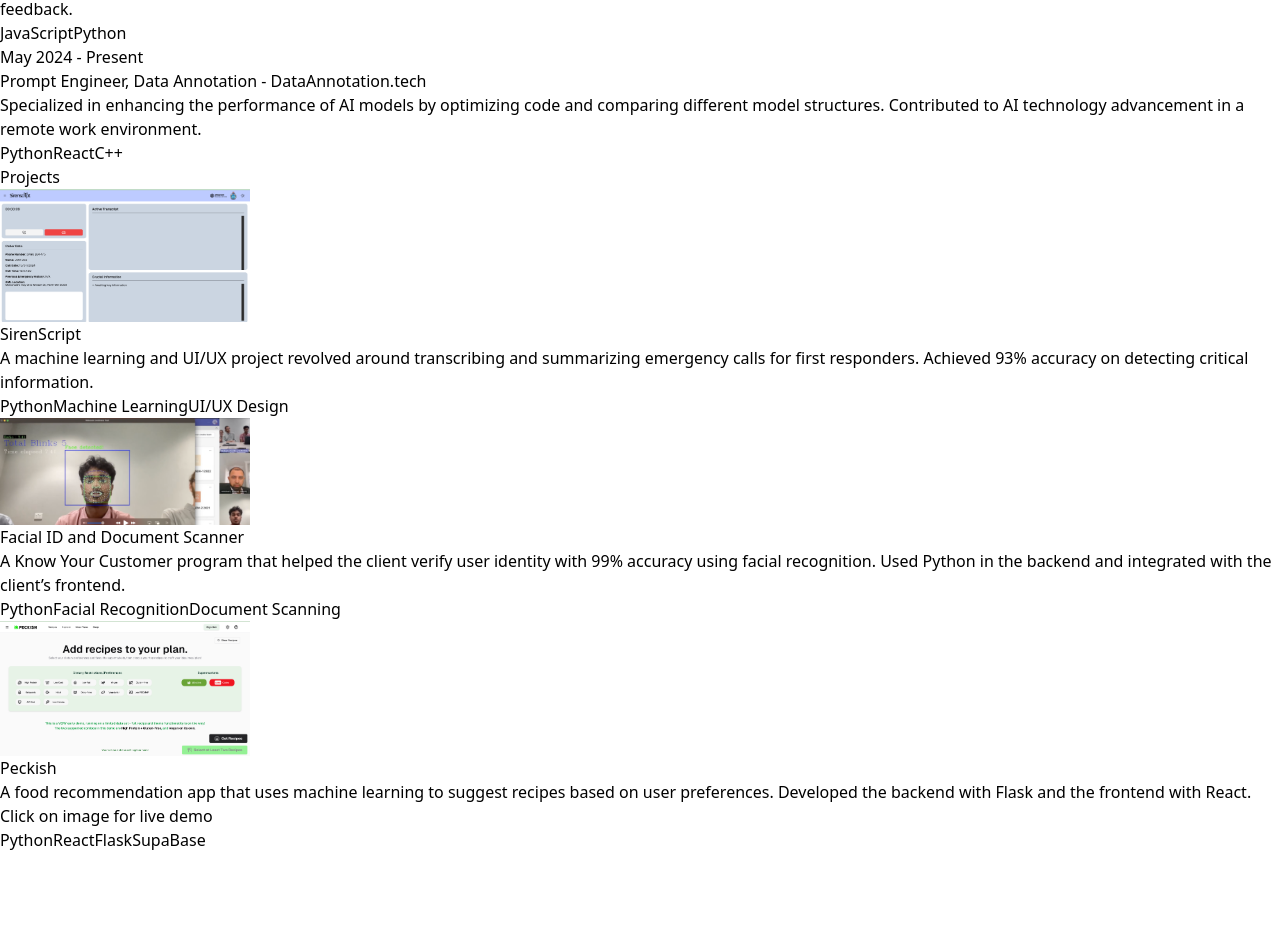
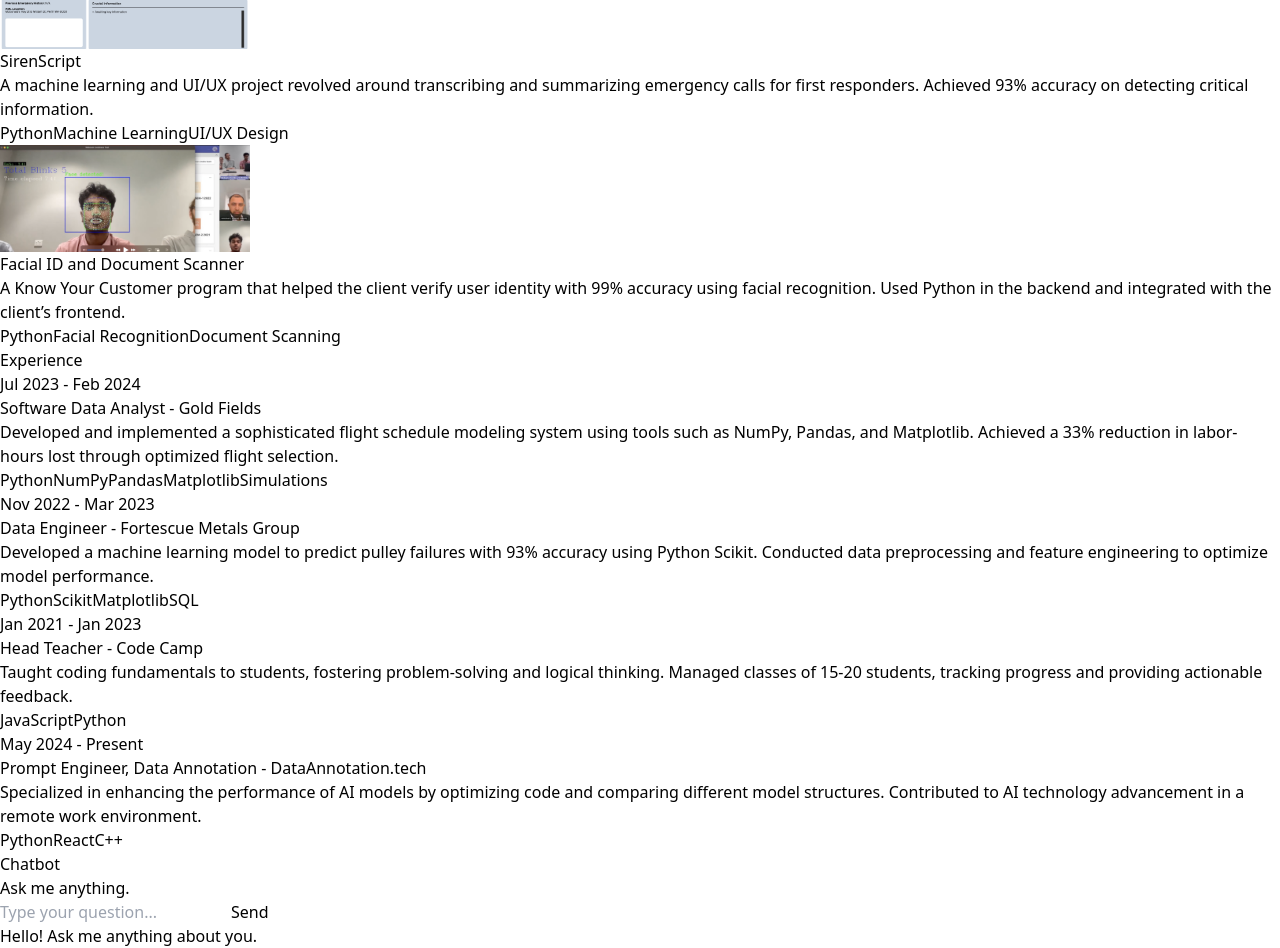
Before and after one commit to AbhinavDevelops/portfolio, a React (Vite) app: page / in a window 1280 px wide. Shown: the part 4120-5068 px from the top of the page. Before the commit the page ends 4972 px from the top, so only its background shows below. Built offline with nearby package versions, Linux system fonts and the light colour scheme.

Commit message:
updated listings

```diff
--- a/src/App.jsx
+++ b/src/App.jsx
@@ -4,6 +4,8 @@ import Me from "./components/me"
 import Technologies from './components/technologies'
 import Experience from './components/experience'
 import Projects from './components/projects'
+import ChatbotA from './components/chat_a'
+import ChatbotB from './components/chat_b'
 
 const App = () => {
   return (
@@ -21,10 +23,11 @@ const App = () => {
 
         <Technologies />
 
+        <Projects />
+
         <Experience />
 
-        <Projects />
-
+        <ChatbotB />
 
       </div>
 
--- /dev/null
+++ b/src/components/chat_a.jsx
@@ -0,0 +1,46 @@
+import React, { useState } from 'react';
+
+const ChatbotA = () => {
+    const [userInput, setUserInput] = useState('');
+    const [botResponse, setBotResponse] = useState('Hello! How can I help you?');
+
+    const handleSubmit = (e) => {
+        e.preventDefault();
+        // Functionality to handle chat responses will be added here
+        // For now, the bot will respond with a default message after a delay
+        setBotResponse("Let me think...");
+
+        setTimeout(() => {
+            setBotResponse(`Hello! I'm still under development. But soon I will be able to answer questions about you.`);
+        }, 500);
+
+        setUserInput('');
+    };
+
+    return (
+        <div className="bg-gray-200 p-5 flex flex-col items-center shadow-md rounded-md">
+            <div className="max-w-3xl">
+                <h2 className="text-2xl font-bold text-center">Chatbot</h2>
+                <div className="w-full mt-5">
+                    <p className="text-sm mt-2 text-gray-600">Ask me anything</p>
+                    <form className="flex items-center" onSubmit={handleSubmit}>
+                        <input
+                            type="text"
+                            className="p-2 bg-gray-200 rounded-lg flex-grow"
+                            placeholder="Type your question..."
+                            value={userInput}
+                            onChange={(e) => setUserInput(e.target.value)}
+                        />
+                        <button className="ml-4 bg-gradient-to-b from-gray-700 to-gray-900 text-white font-medium p-2 text-sm rounded-lg hover:scale-105 duration-300 " type="submit">
+                            Send
+                        </button>
+                    </form>
+                </div>
+                <div className="mt-4 max-w-md">
+                    <p className="text-sm text-gray-600 italic">{botResponse}</p>
+                </div>
+            </div>
+        </div>
+    );
+};
+export default ChatbotA;
--- /dev/null
+++ b/src/components/chat_b.jsx
@@ -0,0 +1,56 @@
+import React, { useState } from "react";
+
+const ChatbotB = () => {
+    const [userInput, setUserInput] = useState("");
+    const [botResponse, setBotResponse] = useState("Hello! Ask me anything about you.");
+
+    const handleSubmit = (event) => {
+        event.preventDefault();
+        // Functionality to handle user questions and fetch bot responses can be added here.
+        // For now, a simple reply is provided after a delay of 2 seconds.
+
+        let userQuestion = userInput;
+        setTimeout(() => {
+            let response;
+
+            // Switch statement to handle specific user questions
+            switch (userQuestion.toLowerCase()) {
+                case "hi":
+                case "hello":
+                    response = "Hello there!";
+                    break;
+                case "how are you?":
+                    response = "I'm just a chatbot, but thanks for asking!";
+                    break;
+                default:
+                    response = "I'm sorry, I don't understand that.";
+            }
+
+            setBotResponse(response);
+            setUserInput("");
+        }, 2000);
+    };
+
+    return (
+        <div className="bg-gray-200 rounded-md p-4 shadow-md my-4">
+            <h3 className="text-xl font-bold mb-2">Chatbot</h3>
+            <p className="text-gray-600 italic">Ask me anything.</p>
+            <form className="flex items-center" onSubmit={handleSubmit}>
+                <input
+                    type="text"
+                    className="p-2 bg-gray-100 rounded-lg flex-grow"
+                    placeholder="Type your question..."
+                    value={userInput}
+                    onChange={(e) => setUserInput(e.target.value)}
+                />
+                <button className="bg-blue-500 hover:bg-blue-400 text-white font-semi-bold py-2 px-4 ml-3">
+                    Send
+                </button>
+            </form>
+            <div className="mt-4 border-t-2 border-gray-100 pt-4">
+                <p className="text-gray-600 italic">{botResponse}</p>
+            </div>
+        </div>
+    );
+};
+export default ChatbotB;
--- a/src/constants/index.js
+++ b/src/constants/index.js
@@ -16,6 +16,13 @@ export const HERO = `Studying software engineering by chance but making it my pa
 export const PROJECTS = [
 
     {
+        title: "Peckish",
+        image: peckish,
+        description: "A food recommendation app that uses machine learning to suggest recipes based on user preferences. Developed the backend with Flask and the frontend with React. Click on image for live demo",
+        technologies: ["Python", "React", "Flask", "SupaBase"],
+        link: "https://peckish-ai.vercel.app/",
+    },
+    {
         title: "SirenScript",
         image: siren_script,
         description: `A machine learning and UI/UX project revolved around transcribing and summarizing
@@ -29,14 +36,6 @@ export const PROJECTS = [
         description: "A Know Your Customer program that helped the client verify user identity with 99% accuracy using facial recognition. Used Python in the backend and integrated with the client’s frontend.",
         technologies: ["Python", "Facial Recognition", "Document Scanning"],
     },
-
-    {
-        title: "Peckish",
-        image: peckish,
-        description: "A food recommendation app that uses machine learning to suggest recipes based on user preferences. Developed the backend with Flask and the frontend with React. Click on image for live demo",
-        technologies: ["Python", "React", "Flask", "SupaBase"],
-        link: "https://peckish-ai.vercel.app/",
-    }
 
 ];
 
```
